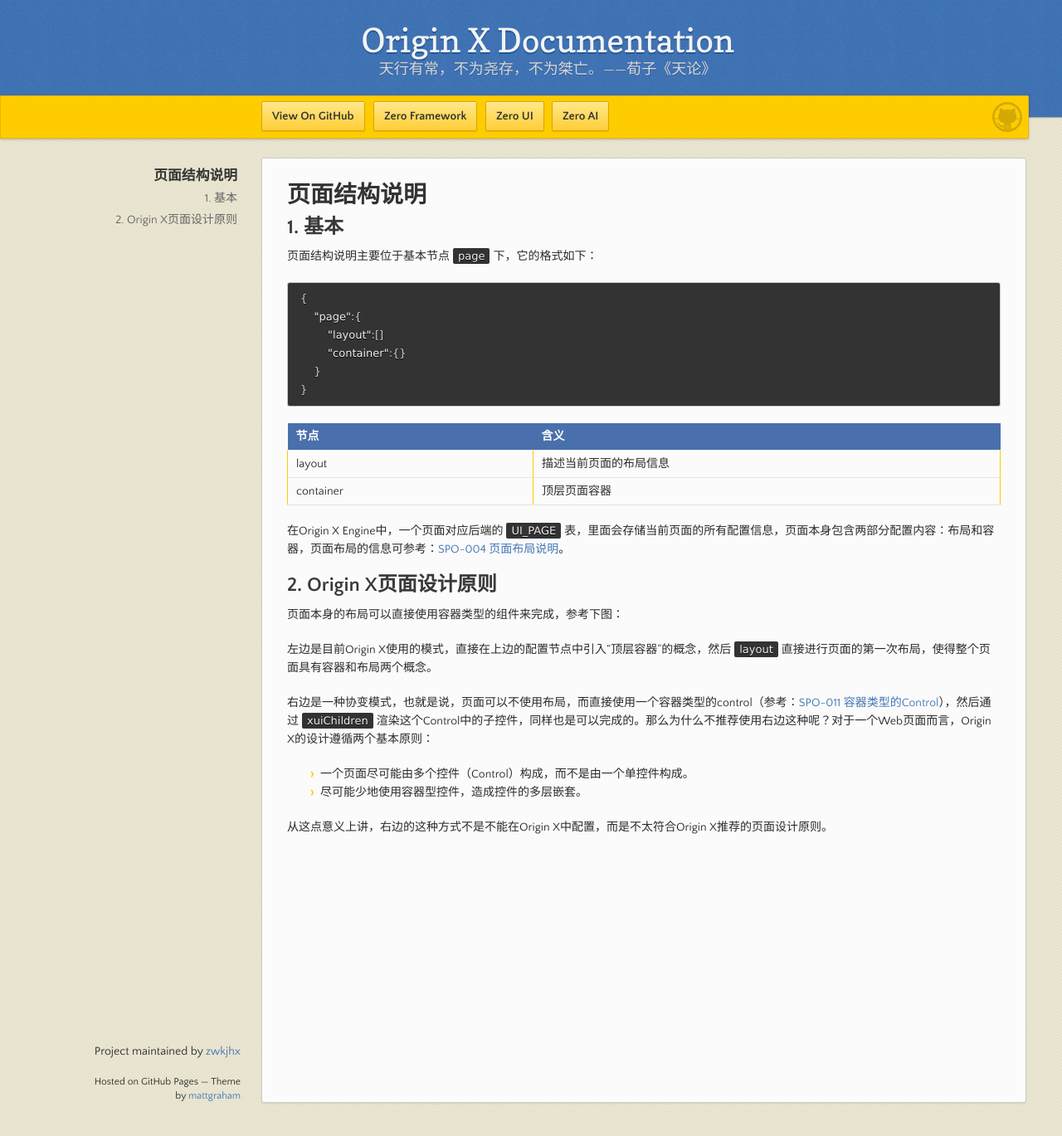
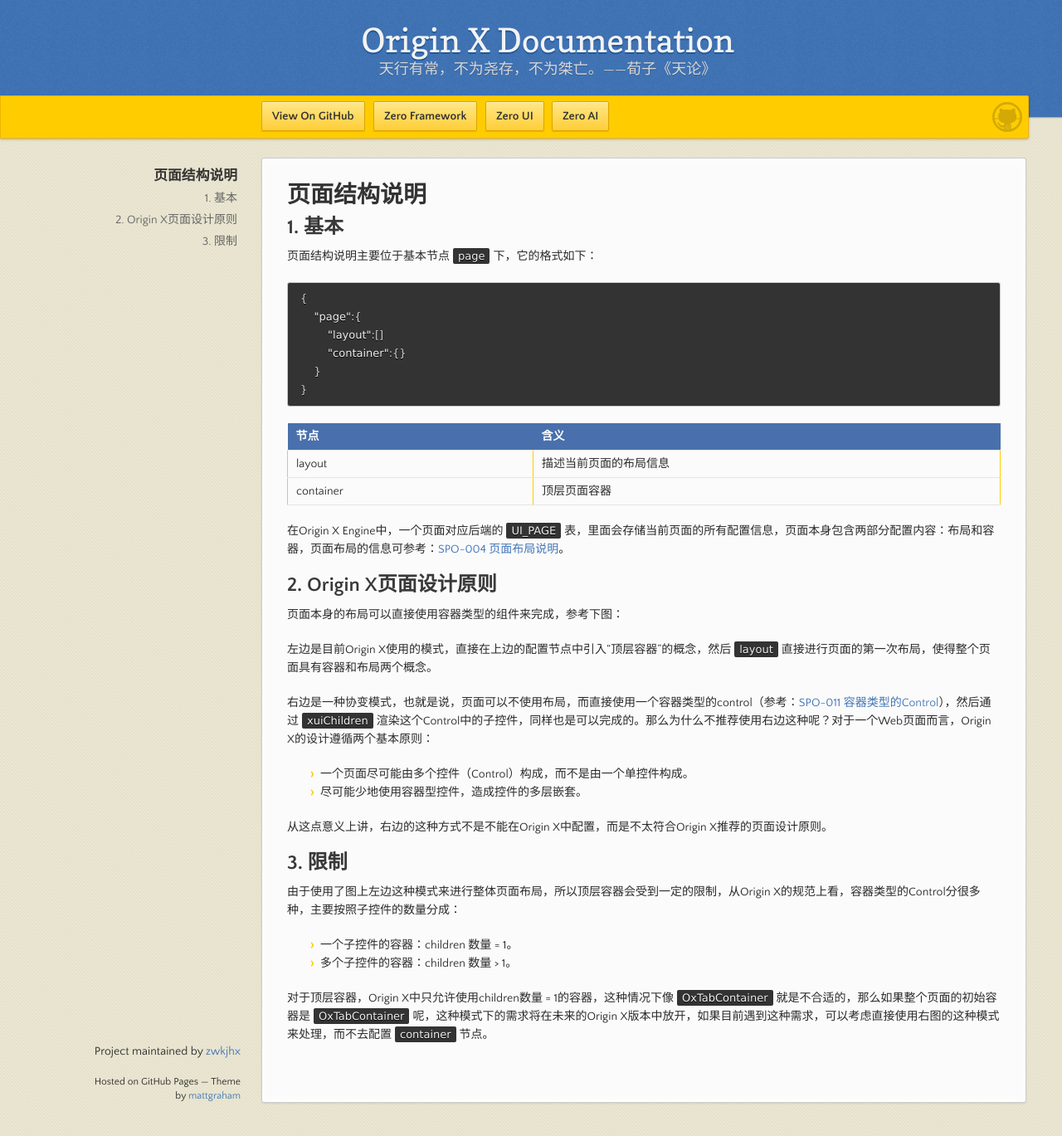
Before and after one commit to zwkjhx/ox-doc, a Jekyll site: the page built from specification/3-origin-xgui-fan/spo-003-bu-ju-pei-zhi-gui-fan.md, in a window 1280 px wide and 1369 px high. Shown: the whole window at 83% size. Built offline with Jekyll 4.4.1, drawn with Linux system fonts in a browser that asks for light colours; our own code applies the rules of GitHub Pages for plain Markdown files.

Commit message:
Updates specification/3-origin-xgui-fan/spo-003-bu-ju-pei-zhi-gui-fan.md
Auto commit by GitBook Editor

```diff
--- a/specification/3-origin-xgui-fan/spo-003-bu-ju-pei-zhi-gui-fan.md
+++ b/specification/3-origin-xgui-fan/spo-003-bu-ju-pei-zhi-gui-fan.md
@@ -32,3 +32,12 @@
 * 尽可能少地使用容器型控件，造成控件的多层嵌套。
 
 从这点意义上讲，右边的这种方式不是不能在Origin X中配置，而是不太符合Origin X推荐的页面设计原则。
+
+## 3. 限制
+
+由于使用了图上左边这种模式来进行整体页面布局，所以顶层容器会受到一定的限制，从Origin X的规范上看，容器类型的Control分很多种，主要按照子控件的数量分成：
+
+* 一个子控件的容器：children 数量 = 1。
+* 多个子控件的容器：children 数量 &gt; 1。
+
+对于顶层容器，Origin X中只允许使用children数量 = 1的容器，这种情况下像`OxTabContainer`就是不合适的，那么如果整个页面的初始容器是`OxTabContainer`呢，这种模式下的需求将在未来的Origin X版本中放开，如果目前遇到这种需求，可以考虑直接使用右图的这种模式来处理，而不去配置`container`节点。
```
